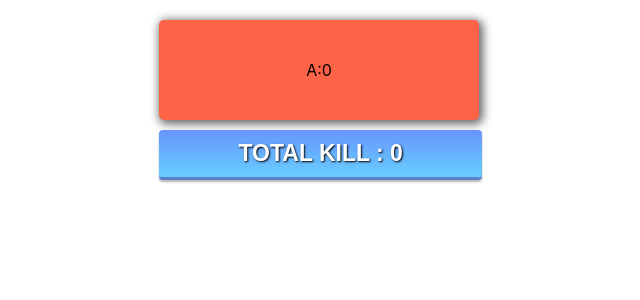
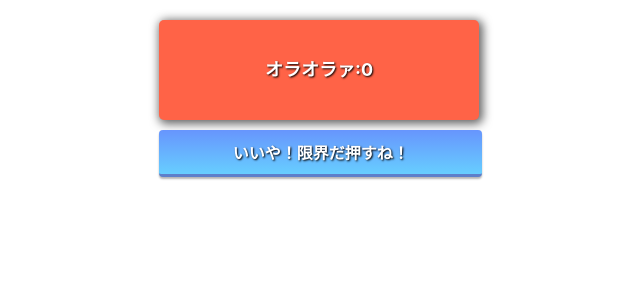
Before and after one commit to keisuke071411/Loneliness-Hackathon-, a React (Create React App) app in the folder my-app/: page / in a window 1280 px wide. Shown: the top 300 px of the page, without its empty margins (321-961 px from the left). Built offline with nearby package versions, Linux system fonts and the light colour scheme.

Commit message:
条件分岐処理を追加しました

```diff
--- a/my-app/src/App.css
+++ b/my-app/src/App.css
@@ -21,6 +21,10 @@
   height: 100px;
   line-height: 100px;
   text-align: center;
+  text-shadow: 1px 1px 2px #000;
+  color: #fff;
+  font-size: 18px;
+  font-weight: bold;
   cursor: pointer;
   user-select: none;
   border-radius: 5px;
@@ -42,7 +46,7 @@
 
 button {
   width: 98%;
-  font-size: 23px;
+  font-size: 16px;
   font-weight: bold;
   margin: 0 5px 10px;
   padding: 10px 30px;
--- a/my-app/src/index.js
+++ b/my-app/src/index.js
@@ -38,7 +38,7 @@ import './App.css';
           super(props);
           this.state = {
               counters: [
-                  {id: 'A', count: 0, color: 'tomato'}
+                  {id: 'オラオラァ', count: 0, color: 'tomato'}
               ],
               total: 0
           };
@@ -121,7 +121,7 @@ import './App.css';
                       countUp={this.countUp}
                   />
                   <button onClick={this.onClickButton}>
-                      TOTAL KILL : {this.state.total}
+                    いいや！限界だ押すね！
                   </button>
               </div>
           );
```
